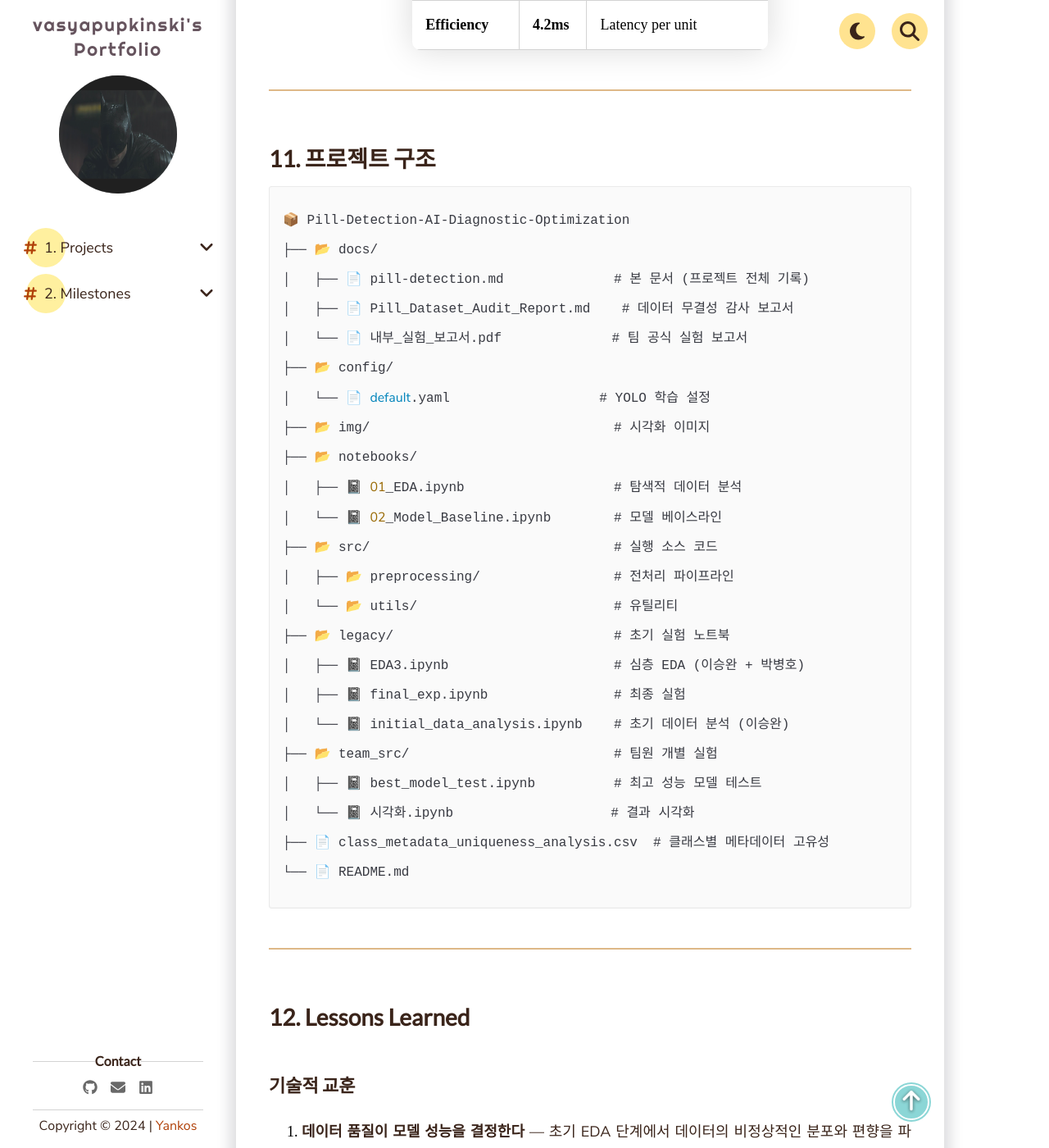
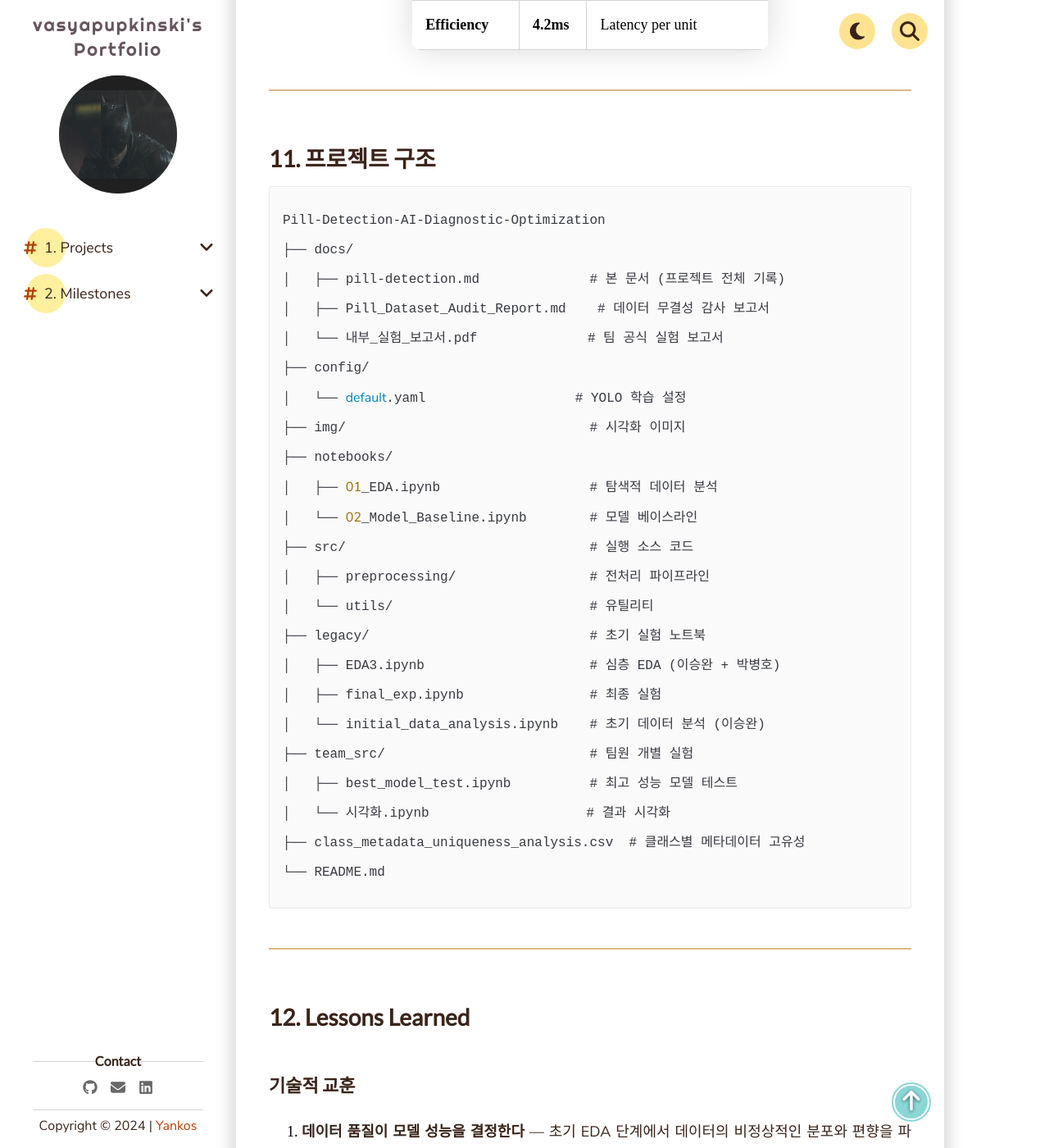
Before and after one commit to vasyapupkinski/vasyapupkinski.github.io, a Jekyll site: the page built from _pages/1. Projects/Team Projects/pill-detection.md, in a window 1280 px wide and 1400 px high, scrolled down 20665 px. Shown: the whole window at 82% size. Built offline with Jekyll 4.4.1, drawn with Linux system fonts in a browser that asks for light colours; comment, search, counter and statistics services are not loaded.

````diff
--- a/_pages/1. Projects/Team Projects/pill-detection.md
+++ b/_pages/1. Projects/Team Projects/pill-detection.md
@@ -351,29 +351,29 @@ master_data = defaultdict(lambda: {
 ## 11. 프로젝트 구조
 
 ```
-📦 Pill-Detection-AI-Diagnostic-Optimization
-├── 📂 docs/
-│   ├── 📄 pill-detection.md              # 본 문서 (프로젝트 전체 기록)
-│   ├── 📄 Pill_Dataset_Audit_Report.md    # 데이터 무결성 감사 보고서
-│   └── 📄 내부_실험_보고서.pdf              # 팀 공식 실험 보고서
-├── 📂 config/
-│   └── 📄 default.yaml                   # YOLO 학습 설정
-├── 📂 img/                               # 시각화 이미지
-├── 📂 notebooks/
-│   ├── 📓 01_EDA.ipynb                   # 탐색적 데이터 분석
-│   └── 📓 02_Model_Baseline.ipynb        # 모델 베이스라인
-├── 📂 src/                               # 실행 소스 코드
-│   ├── 📂 preprocessing/                 # 전처리 파이프라인
-│   └── 📂 utils/                         # 유틸리티
-├── 📂 legacy/                            # 초기 실험 노트북
-│   ├── 📓 EDA3.ipynb                     # 심층 EDA (이승완 + 박병호)
-│   ├── 📓 final_exp.ipynb                # 최종 실험
-│   └── 📓 initial_data_analysis.ipynb    # 초기 데이터 분석 (이승완)
-├── 📂 team_src/                          # 팀원 개별 실험
-│   ├── 📓 best_model_test.ipynb          # 최고 성능 모델 테스트
-│   └── 📓 시각화.ipynb                    # 결과 시각화
-├── 📄 class_metadata_uniqueness_analysis.csv  # 클래스별 메타데이터 고유성
-└── 📄 README.md
+Pill-Detection-AI-Diagnostic-Optimization
+├── docs/
+│   ├── pill-detection.md              # 본 문서 (프로젝트 전체 기록)
+│   ├── Pill_Dataset_Audit_Report.md    # 데이터 무결성 감사 보고서
+│   └── 내부_실험_보고서.pdf              # 팀 공식 실험 보고서
+├── config/
+│   └── default.yaml                   # YOLO 학습 설정
+├── img/                               # 시각화 이미지
+├── notebooks/
+│   ├── 01_EDA.ipynb                   # 탐색적 데이터 분석
+│   └── 02_Model_Baseline.ipynb        # 모델 베이스라인
+├── src/                               # 실행 소스 코드
+│   ├── preprocessing/                 # 전처리 파이프라인
+│   └── utils/                         # 유틸리티
+├── legacy/                            # 초기 실험 노트북
+│   ├── EDA3.ipynb                     # 심층 EDA (이승완 + 박병호)
+│   ├── final_exp.ipynb                # 최종 실험
+│   └── initial_data_analysis.ipynb    # 초기 데이터 분석 (이승완)
+├── team_src/                          # 팀원 개별 실험
+│   ├── best_model_test.ipynb          # 최고 성능 모델 테스트
+│   └── 시각화.ipynb                    # 결과 시각화
+├── class_metadata_uniqueness_analysis.csv  # 클래스별 메타데이터 고유성
+└── README.md
 ```
 
 ---
````
Also changed, not shown: _pages/1. Projects/Personal Projects/omnitrans-windows.md (+4 -4 lines), _pages/1. Projects/Team Projects/adgen-ai-ad-generation.md (+9 -9 lines), _pages/1. Projects/Team Projects/bid-analysis-rag.md (+16 -16 lines), _pages/1. Projects/index.md (+3 -3 lines), index.md (+3 -3 lines).
